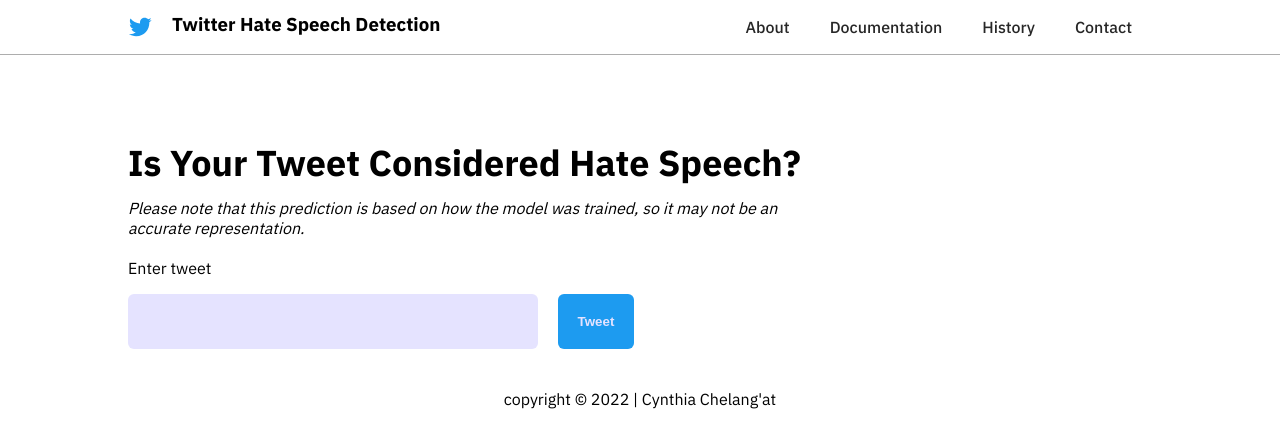
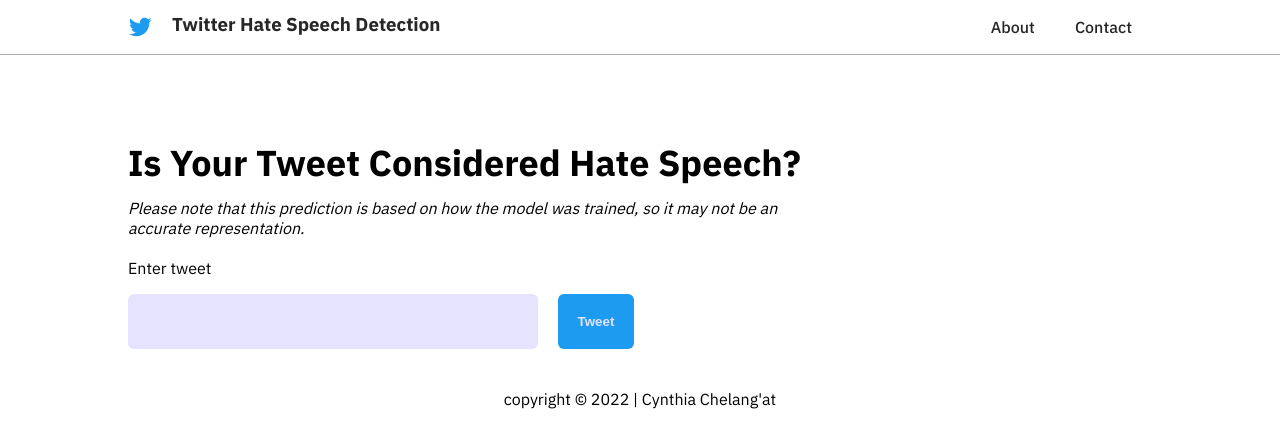
Before and after one commit to DennisRono/twitter-hate-speech-detection, a React (Create React App) app in the folder client/: page / in a window 1280 px wide. Shown: the top 448 px of the page. Built offline with nearby package versions, Linux system fonts and the light colour scheme.

Commit message:
married might fear zero sister

```diff
--- a/client/src/components/Header.jsx
+++ b/client/src/components/Header.jsx
@@ -10,10 +10,10 @@
           <div className="header-container">
             <div className="header-brand">
               <div className="twitter-logo">
-                <Twitter className="twitterLogo" />
+              <Link to="/"><Twitter className="twitterLogo" /></Link>
               </div>
               <div className="brand-texts">
-                <h3>Twitter Hate Speech Detection</h3>
+                <Link to="/"><h3>Twitter Hate Speech Detection</h3></Link>
               </div>
             </div>
             <div className="navigation">
@@ -21,12 +21,6 @@
                 <ul className="nav-list">
                   <li className="nav-link">
                     <Link className="nav-red" to="/about">About</Link>
-                  </li>
-                  <li className="nav-link">
-                    <Link className="nav-red" to="/docs">Documentation</Link>
-                  </li>
-                  <li className="nav-link">
-                    <Link className="nav-red" to="/history">History</Link>
                   </li>
                   <li className="nav-link">
                     <Link className="nav-red" to="/contact">Contact</Link>
--- a/client/src/styles/css/header.css
+++ b/client/src/styles/css/header.css
@@ -22,6 +22,7 @@
   margin-left: 20px;
   font-weight: 700;
   line-height: 1;
+  color: #272727;
 }
 .header .header-container .navigation {
   margin-top: -5px;
--- a/client/src/styles/scss/header.scss
+++ b/client/src/styles/scss/header.scss
@@ -22,6 +22,7 @@
                     margin-left: 20px;
                     font-weight: 700;
                     line-height: 1;
+                    color: #272727;
                 }
             }
         }
```
Also changed, not shown: 1 other file (tests, documents, lock files or other folders).
